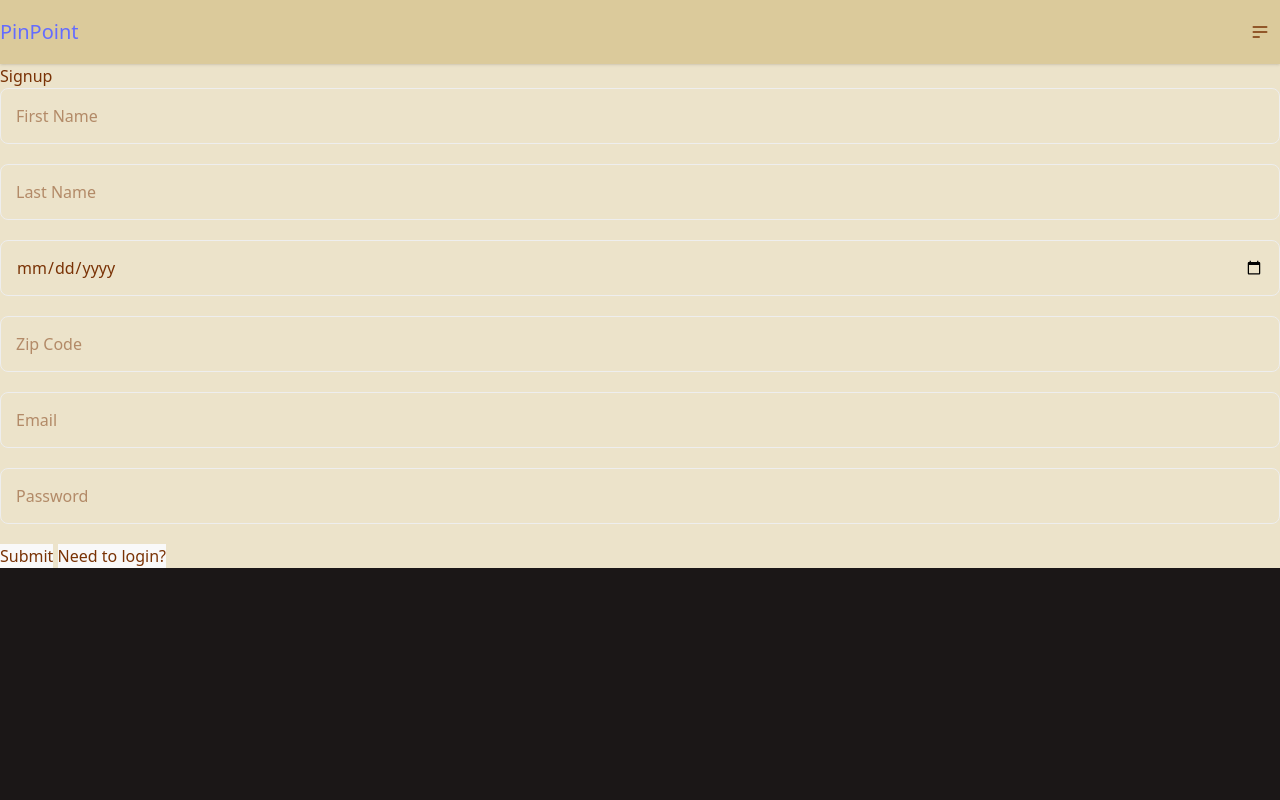
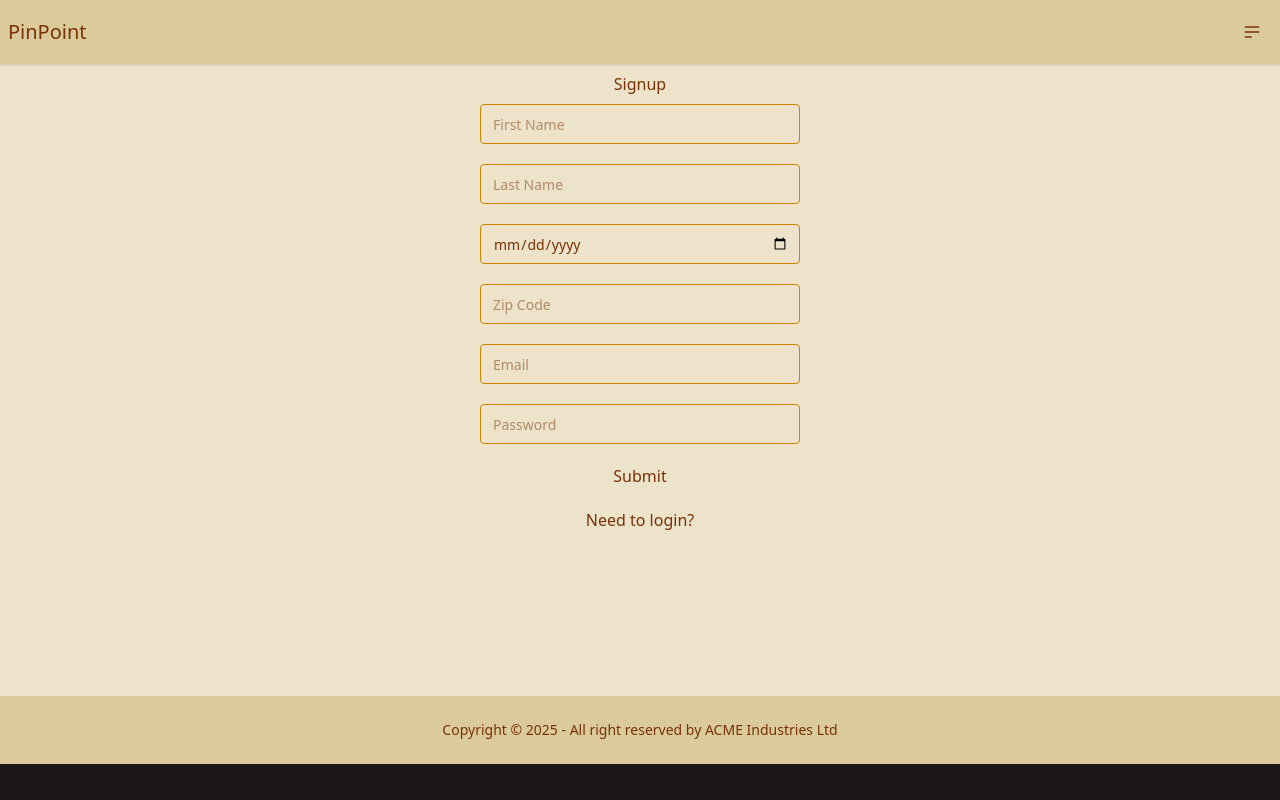
Before and after one commit to SalomeVinces/Team-Figuring-it-out-client-pinpoint, a React (Vite) app in the folder pin-point/: page /auth in a window 1280 px wide. Built offline with nearby package versions, Linux system fonts and the light colour scheme.

Commit message:
added css to the pages , added account and footer component

```diff
--- a/pin-point/src/App.jsx
+++ b/pin-point/src/App.jsx
@@ -9,6 +9,8 @@ import Home from "./Components/Home"
 import Landing from "./Components/Landing"
 import Verification from './Components/Verification'
 import Survey from './Components/Survey'
+import Account from './Components/Account'
+import Footer from './Components/Footer'
 
 function App() {
   const [token, setToken] = useState("")
@@ -74,9 +76,11 @@ function App() {
           <Route path ="/survey" element={<Survey/>} />
 
           //! NEED TO ADD THIS LATER
-          {/* <Route path ="/account" element={<Account/>} /> */}
+          <Route path ="/account" element={<Account/>} />
 
         </Routes>
+
+        <Footer/>
 
       </div>
     </>
--- /dev/null
+++ b/pin-point/src/Components/Account.jsx
@@ -0,0 +1,43 @@
+import React from 'react'
+
+const Account = () => {
+
+    const handleUpdate = () => {
+        // grab a hold of values for state
+        // fetch reaching out to an endpoint (token and validsession)
+    }
+    return (
+        <div className='page'>
+
+            <div>Account</div>
+            <input type="text" placeholder="Firstname" className="input" />
+            <input type="text" placeholder="Lastname" className="input" />
+            <label className="input validator">
+                <svg className="h-[1em] opacity-50" xmlns="http://www.w3.org/2000/svg" viewBox="0 0 24 24">
+                    <g
+                        strokeLinejoin="round"
+                        strokeLinecap="round"
+                        strokeWidth="2.5"
+                        fill="none"
+                        stroke="currentColor"
+                    >
+                        <rect width="20" height="16" x="2" y="4" rx="2"></rect>
+                        <path d="m22 7-8.97 5.7a1.94 1.94 0 0 1-2.06 0L2 7"></path>
+                    </g>
+                </svg>
+                <input type="email" placeholder="mail@site.com" required />
+            </label>
+            <div className="validator-hint hidden">Enter valid email address</div>
+            <input type="date" className="input" />
+            <input type="text" placeholder="Zipcode" className="input" />
+
+
+
+
+
+        </div>
+
+    )
+}
+
+export default Account
--- a/pin-point/src/Components/Auth.jsx
+++ b/pin-point/src/Components/Auth.jsx
@@ -19,7 +19,7 @@ const Auth = ({ updateToken }) => {
   useEffect(() => {
     const urlParams = new URLSearchParams(window.location.search)
     console.log(urlParams.get("login"));
-    if (urlParams.get("login")){
+    if (urlParams.get("login")) {
       setSignup(false)
     }
   }, [])
@@ -68,23 +68,22 @@ const Auth = ({ updateToken }) => {
   };
 
   return (
-    <form onSubmit={handleSubmit}>
+    <div className="page text-center">
+      <h2 className="my-2">{signup ? "Signup" : "Login"}</h2>
+    <form onSubmit={handleSubmit} className="flex flex-col gap-5 justify-center items-center pb-4 ">
+      {signup && (
 
-      <h2>{signup ? "Signup" : "Login"}</h2>
-
-      {signup && (
         <>
-
-          <input ref={firstNameRef} placeholder="First Name" required />{" "}
-          <input ref={lastNameRef} placeholder="Last Name" required />{" "}
+          <input className="input input-accent" ref={firstNameRef} placeholder="First Name" required />{" "}
+          <input className="input input-accent" ref={lastNameRef} placeholder="Last Name" required />{" "}
           {/* <input ref={dateOfBirthRef} placeholder="Date of Birth" required />{" "} */}
-          <input ref={dateOfBirthRef} placeholder="Date of Birth" required type= "date"/>{" "}
-          <input ref={zipCodeRef} placeholder="Zip Code" />{" "}
+          <input className="input input-accent" ref={dateOfBirthRef} placeholder="Date of Birth" required type="date" />{" "}
+          <input className="input input-accent" ref={zipCodeRef} placeholder="Zip Code" />{" "}
         </>
       )}
 
-      <input ref={emailRef} placeholder="Email" required />
-      <input ref={passwordRef} placeholder="Password" required />{" "}
+      <input className="input input-accent" ref={emailRef} placeholder="Email" required />
+      <input className="input input-accent" ref={passwordRef} placeholder="Password" required />{" "}
       <button>Submit</button> {/* Submit button */}
       <button
         type="button"
@@ -93,10 +92,10 @@ const Auth = ({ updateToken }) => {
           setSignup(!signup);
         }}
       >
-
         {signup ? "Need to login?" : "Need to signup?"}
       </button>
     </form>
+    </div>
   );
 };
 
--- a/pin-point/src/Components/Components-css/Auth.css
+++ b/pin-point/src/Components/Components-css/Auth.css
@@ -1,6 +1,6 @@
-body{
+/* body{
     background-color: white;
-}
+} */
 /* form{
     width: 50%;
     margin: auto;
@@ -10,14 +10,14 @@ body{
     box-shadow: 0 0 4px rgba(0,0,0,0.2);
     margin-top: 100px;
 } */
-input{
+/* input{
     width: 100%;
     padding: 15px;
     border: 1px solid #eee;
     outline: none;
     border-radius: 8px;
     margin-bottom: 20px;
-}
+} */
 /*
 button{
     padding: 15px 25px;
--- a/pin-point/src/Components/Components-css/Navbar.css
+++ b/pin-point/src/Components/Components-css/Navbar.css
@@ -1,5 +1,5 @@
-header{
-    /* background-color: lightblue; */
+/* header{
+    background-color: lightblue;
     display: flex;
     justify-content: space-between;
     align-items: center;
@@ -9,5 +9,5 @@ header{
 nav{
     display: flex;
     gap: 15px;
-    /* color: white; */
-}
+    color: white;
+} */
--- /dev/null
+++ b/pin-point/src/Components/Footer.jsx
@@ -0,0 +1,17 @@
+import React from 'react'
+
+const Footer = () => {
+    return (
+        <>
+
+            <footer className="footer sm:footer-horizontal footer-center bg-base-300 text-base-content py-6">
+                <aside>
+                    <p>Copyright © {new Date().getFullYear()} - All right reserved by ACME Industries Ltd</p>
+                </aside>
+            </footer>
+        </>
+
+    )
+}
+
+export default Footer
--- a/pin-point/src/Components/Home.jsx
+++ b/pin-point/src/Components/Home.jsx
@@ -3,7 +3,7 @@ import React from 'react'
 const Home = () => {
 
   return (
-    <div>
+    <div className='page'>
       <h1 className='text-3xl font-bold text-primary'>Welcome Home User!</h1>
       {/* Adding officials and bills  */}
 
--- a/pin-point/src/Components/Landing.jsx
+++ b/pin-point/src/Components/Landing.jsx
@@ -10,7 +10,7 @@ const Landing = ({handleNavigation}) => {
 
 
     return (
-        <div>
+        <div className='page'>
             <h1>Landing Page</h1>
             {/* //!Place holder for description for landing page */}
             <p>Welcome to landing page!</p>
--- a/pin-point/src/Components/Navbar.jsx
+++ b/pin-point/src/Components/Navbar.jsx
@@ -53,11 +53,17 @@ const Navbar = ({ token, handleLogout }) => {
               }}>Survey</a>
             </li>
 
-            {!token ? (
-
+            {token ? (
+              <>
+              <li>
+                <a onClick={() => { navigate("/account") }} >Account</a>
+              </li>
               <li>
                 <a onClick={() => { handleLogout() }} >Logout</a>
               </li>
+
+              </>
+
             ) : (
               <li>
                 <a onClick={() => { navigate("/auth") }} >Signup</a>
--- a/pin-point/src/Components/Survey.jsx
+++ b/pin-point/src/Components/Survey.jsx
@@ -2,7 +2,7 @@ import React from 'react'
 
 const Survey = () => {
     return (
-        <>
+        <div className='page'>
             <div>Tell us about yourself...</div>
             <div className="dropdown">
                 <div tabIndex={0} role="button" className="btn m-1">Click</div>
@@ -13,7 +13,7 @@ const Survey = () => {
             </div>
 
 
-        </>
+        </div>
 
     )
 }
--- a/pin-point/src/index.css
+++ b/pin-point/src/index.css
@@ -1,4 +1,4 @@
-*{
+body{
   margin: 0;
   padding: 0;
   box-sizing: border-box;
@@ -17,50 +17,6 @@
   -moz-osx-font-smoothing: grayscale;
 }
 
-a {
-  font-weight: 500;
-  color: #646cff;
-  text-decoration: inherit;
-}
-a:hover {
-  color: #535bf2;
-}
-
-
-
-h1 {
-  font-size: 3.2em;
-  line-height: 1.1;
-}
-
-/* button {
-  border-radius: 8px;
-  border: 1px solid transparent;
-  padding: 0.6em 1.2em;
-  font-size: 1em;
-  font-weight: 500;
-  font-family: inherit;
-  background-color: #1a1a1a;
-  cursor: pointer;
-  transition: border-color 0.25s;
-} */
-button:hover {
-  border-color: #646cff;
-}
-button:focus,
-button:focus-visible {
-  outline: 4px auto -webkit-focus-ring-color;
-}
-
-@media (prefers-color-scheme: light) {
-
-  a:hover {
-    color: #747bff;
-  }
-  button {
-    background-color: #f9f9f9;
-  }
-}
 
 @import "tailwindcss";
 @plugin 'daisyui' {
@@ -80,3 +36,6 @@ button:focus-visible {
   /* --color-primary: blue; */
 
 }
+.page{
+  min-height: 78vh;
+}
```
